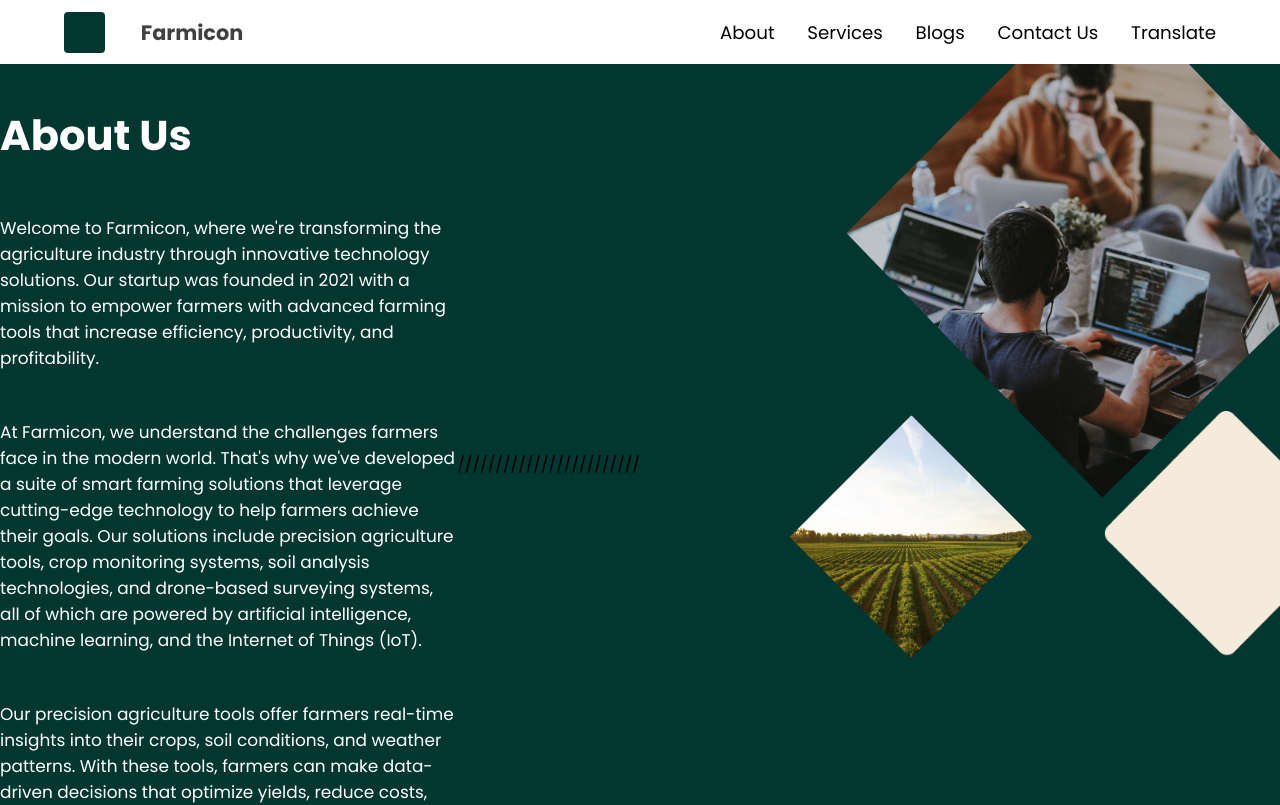
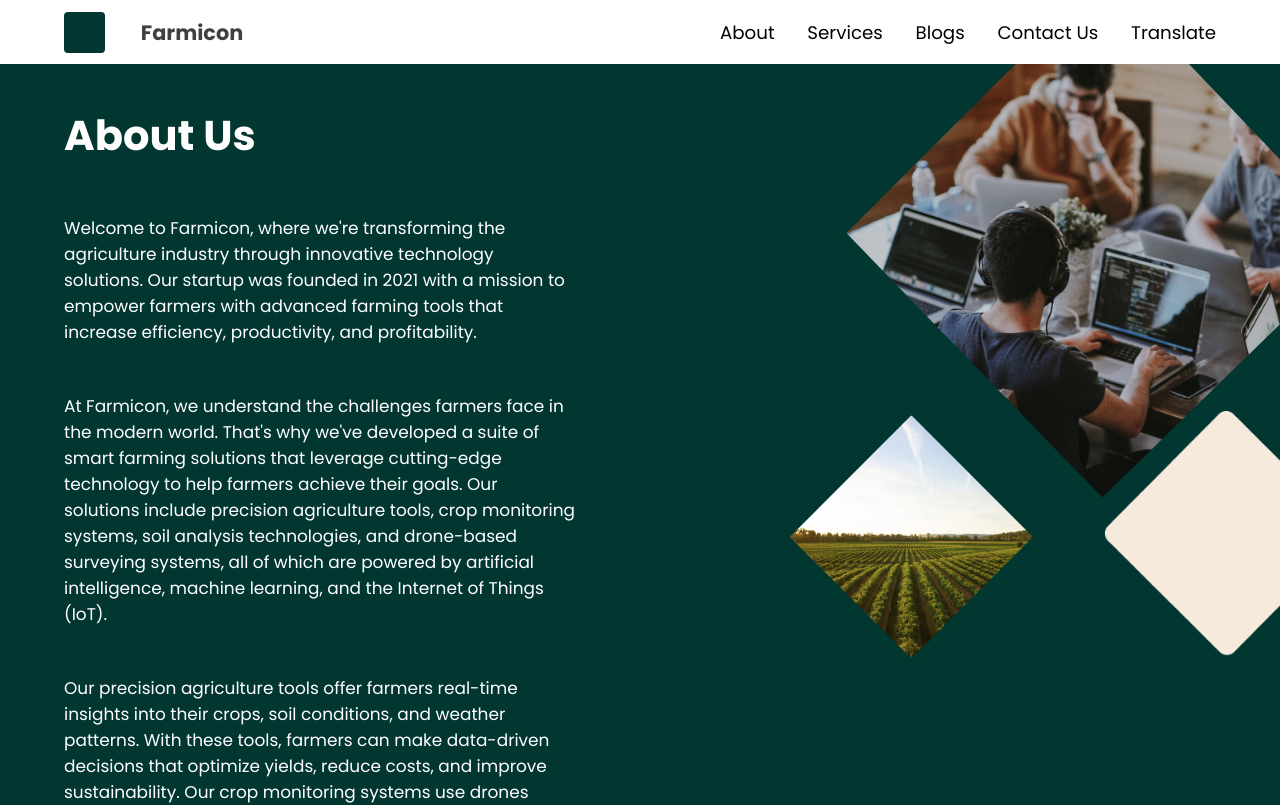
Before and after one commit to farmiconindia/farmicon-web, a React (Vite) app: page /about in a window 1280 px wide. Shown: the top 805 px of the page. Built offline with nearby package versions, Linux system fonts and the light colour scheme.

Commit message:
minor text error

```diff
--- a/src/pages/about/About.jsx
+++ b/src/pages/about/About.jsx
@@ -102,8 +102,6 @@ const About = ({changeLang}) => {
               </p>
               </div>
             }
-
-////////////////////////
           </div>
         </div>
         <div className="right">
```
